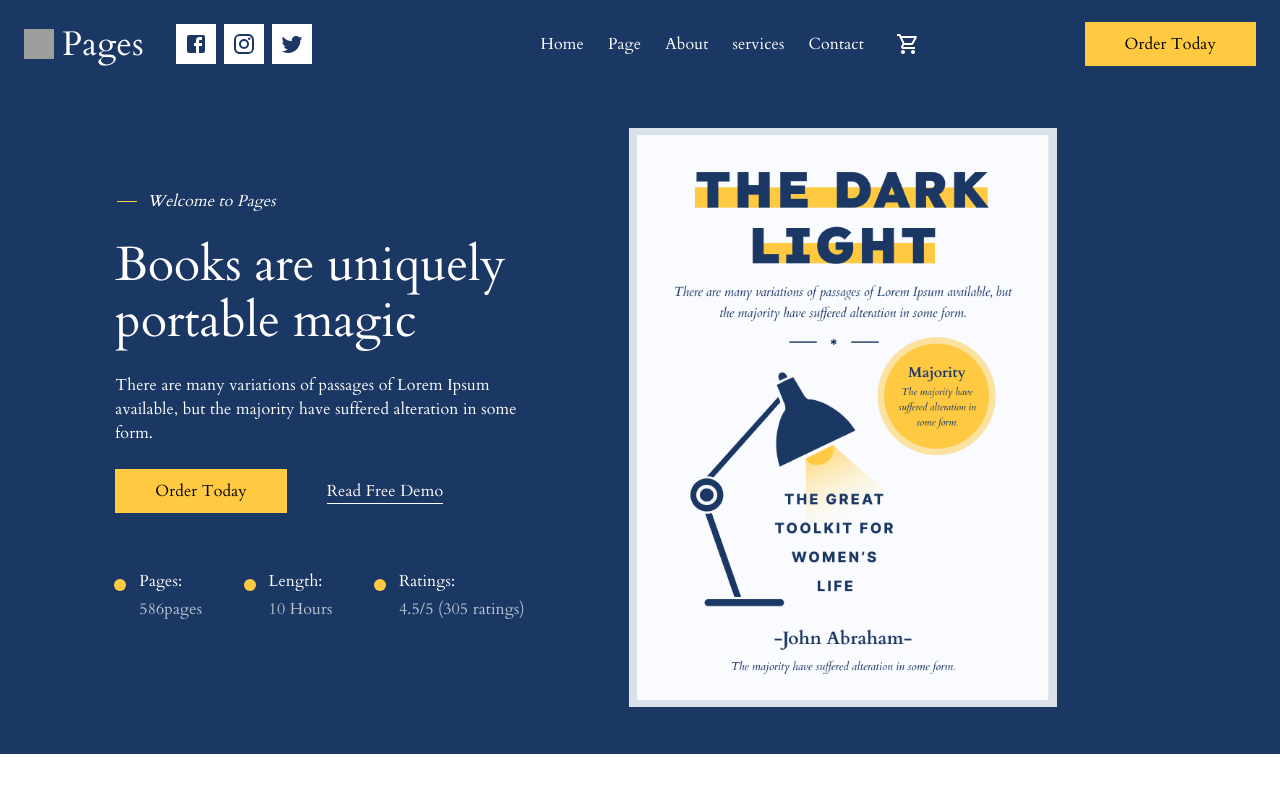
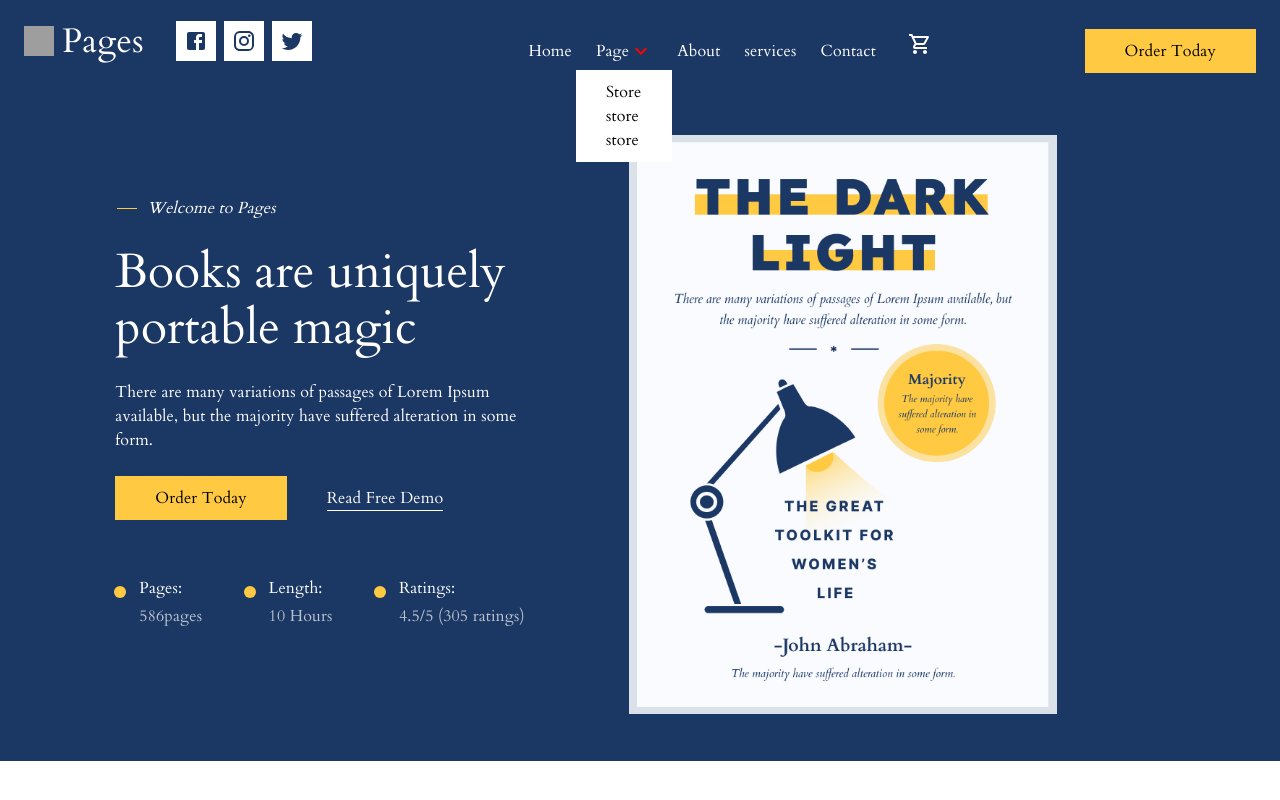
Before and after one commit to Shakhmurad7/book-webflow, a React (Vite) app: page / in a window 1280 px wide. Shown: the top 800 px of the page. Built offline with nearby package versions, Linux system fonts and the light colour scheme; no server answers; grey boxes are pictures that could not be loaded.

Commit message:
add list

```diff
--- a/src/Style.css
+++ b/src/Style.css
@@ -91,3 +91,33 @@ ul li{
     padding: 10px;
 
 }
+.page-list{
+    position: relative;
+    /* border: 1px solid ; */
+}
+.list{
+    position: absolute;
+    transition: 0.5s;
+    height: 0;
+    top:70px;
+    overflow: hidden;
+    padding:0;
+    margin-left: -20px;
+    padding: 0 30px;
+}
+.list.active{
+    margin-left: -20px;
+    padding: 10px 30px;
+    overflow: visible;
+    height: auto;
+    top: 70px;
+    background-color: white;
+    position: absolute;
+    height: auto;
+    align-items: flex-start;
+}
+.list.active li{
+    text-align: start;
+    color: black;
+
+}
--- a/src/layout/header.tsx
+++ b/src/layout/header.tsx
@@ -9,7 +9,7 @@ function Header() {
     <>
     <Box py={2} sx={{backgroundColor:'#1B3764' , color:'white'}}>
       <Container>
-        <Stack justifyContent={"space-between"}  flexDirection={'row'} alignItems={"center"}>
+        <Stack justifyContent={"space-between"}  flexDirection={'row'} alignItems={"baseline"}>
         <Stack gap={1} flexDirection={'row'} alignItems={'center'} >
           <img className="imge-header" src={"./Imge/Vector1.svg"}/>
           <Typography variant="h4" component={"h3"}>Pages</Typography>
--- a/src/pages/navbar.tsx
+++ b/src/pages/navbar.tsx
@@ -1,22 +1,37 @@
 import { Stack } from "@mui/system"
 import { Link } from "react-router-dom"
+import ExpandMoreIcon from '@mui/icons-material/ExpandMore';
 import ShoppingCartOutlinedIcon from '@mui/icons-material/ShoppingCartOutlined';
-
+import ExpandLessIcon from '@mui/icons-material/ExpandLess';
+import { useState } from "react";
 
 function Navbar() {
+  const [open , setopen] = useState(false)
   return (
     <>
-    <Stack flexDirection={"row"} gap={4} alignItems={"center"} >
+    <Stack flexDirection={"row"} gap={4} alignItems={"baseline"} >
     <ul>
       <Stack flexDirection={"row"} gap={3} sx={{color:"red"}}>
         <Link to={'/'}><li>Home</li></Link>
-        <Link to={'/about'}><li>Page</li></Link>
+        <Stack sx={{cursor:"pointer"}} flexDirection={'row'}>
+          <li className="page-list" onClick={()=>setopen(!open)}>
+              Page
+            </li>
+            <ul className={`list ${open? `list` : `active` } `} >
+              <Link to={'/'}><li>Store</li></Link>
+              <li>store</li>
+              <li>store</li>
+            </ul>
+          {
+            open === true? <ExpandLessIcon/>: <ExpandMoreIcon />
+          }
+        </Stack>
         <Link to={'/about'}><li>About</li></Link>
         <Link to={'/services'}><li>services</li></Link>
         <Link to={'/contact'}><li>Contact</li></Link>
       </Stack>
     </ul>
-      <ShoppingCartOutlinedIcon sx={{cursor:"pointer"}} />
+      <ShoppingCartOutlinedIcon  sx={{cursor:"pointer" , mt:2}} />
     </Stack>
     </>
   )
```
Also changed, not shown: src/layout/Store.tsx (added, +33 -0 lines).
